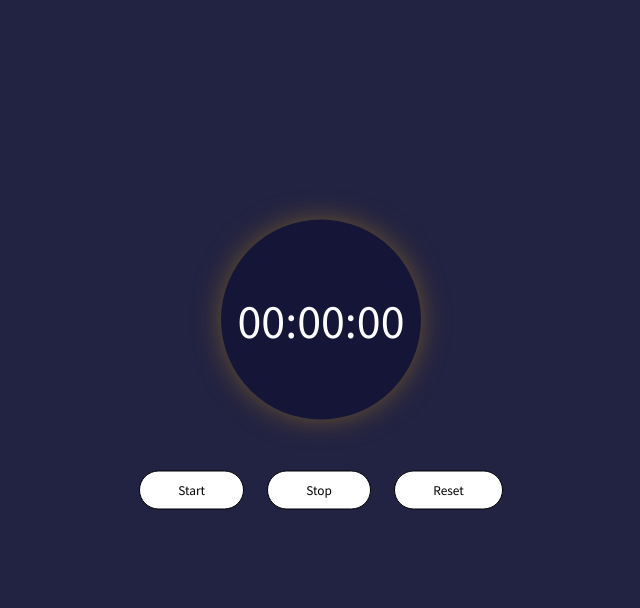
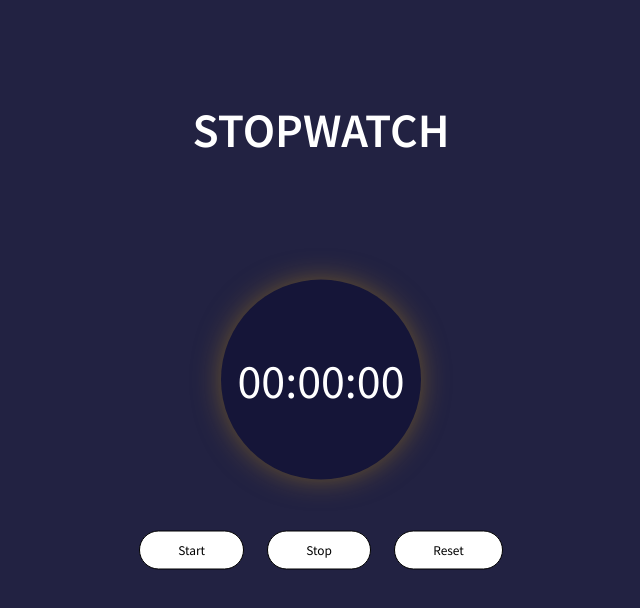
Before and after one commit to souviksenapati/PRODOGY_WD_02, a plain HTML site: page index.html in a window 1280 px wide. Shown: the whole page, without its empty margins (319-959 px from the left). Drawn offline with Linux system fonts and the light colour scheme.

Commit message:
Add files via upload

```diff
--- a/index.html
+++ b/index.html
@@ -8,6 +8,7 @@
 </head>
 <body>
     <div class="container">
+        <h1 class="heading">STOPWATCH</h1>
         <div class="wrapper">
             <p>
                 <span class="mins">00</span>:<span class="seconds">00</span>:<span class="tens">00</span>
@@ -18,21 +19,6 @@
         </div>
     </div>
 
-
-
-
-
-
-
-
-
-
-
-
-
-
-
-
     <script src="script.js"></script>
 </body>
 </html>
--- a/style.css
+++ b/style.css
@@ -66,3 +66,11 @@ button:focus
     color: #F6B400;
     box-shadow: 0px 4px 27px -12px #F6B400;
 }
+.heading{
+    color: #ffffff;
+    padding-top: 100px;
+    margin-bottom: -100px;
+    font-size: 3rem;
+
+
+}
```
